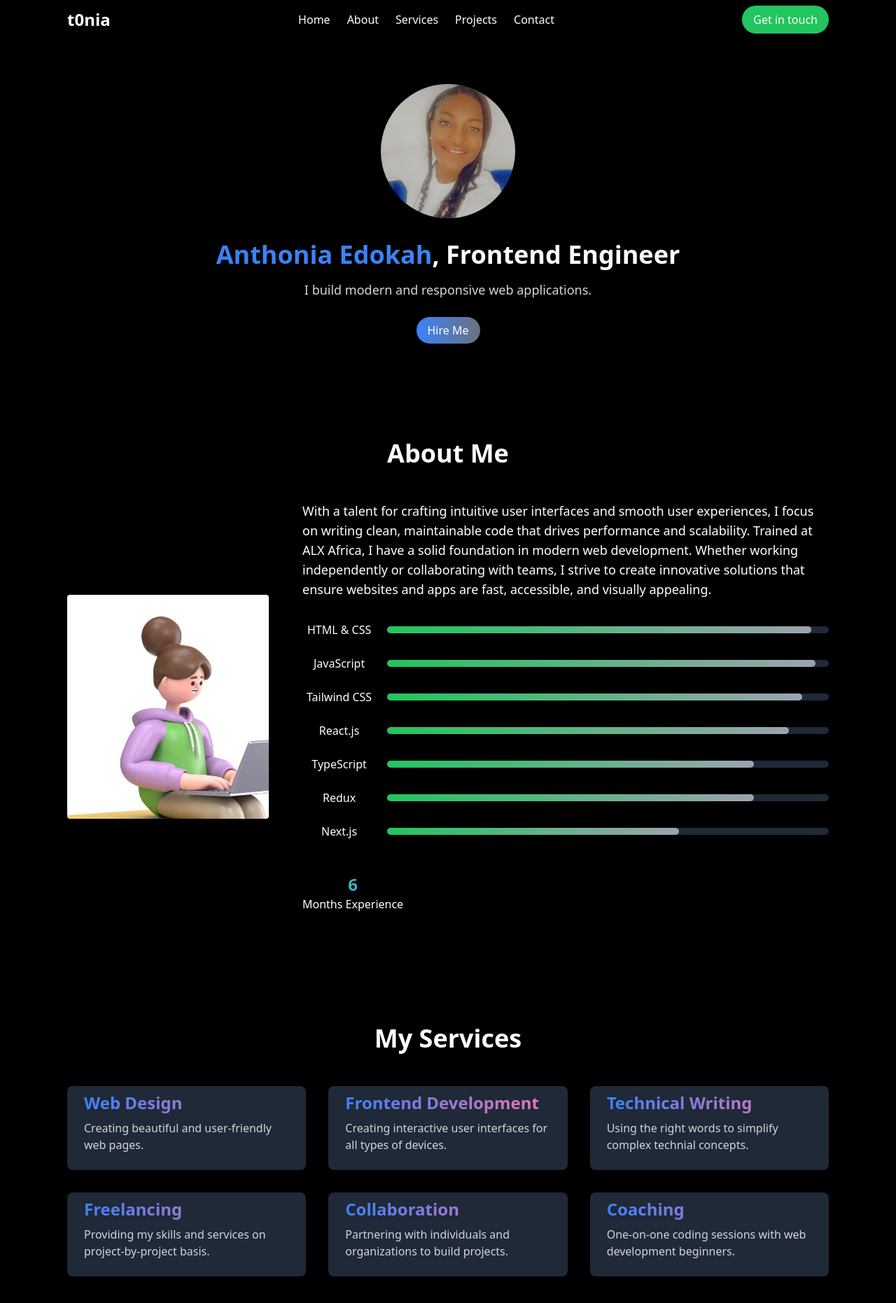
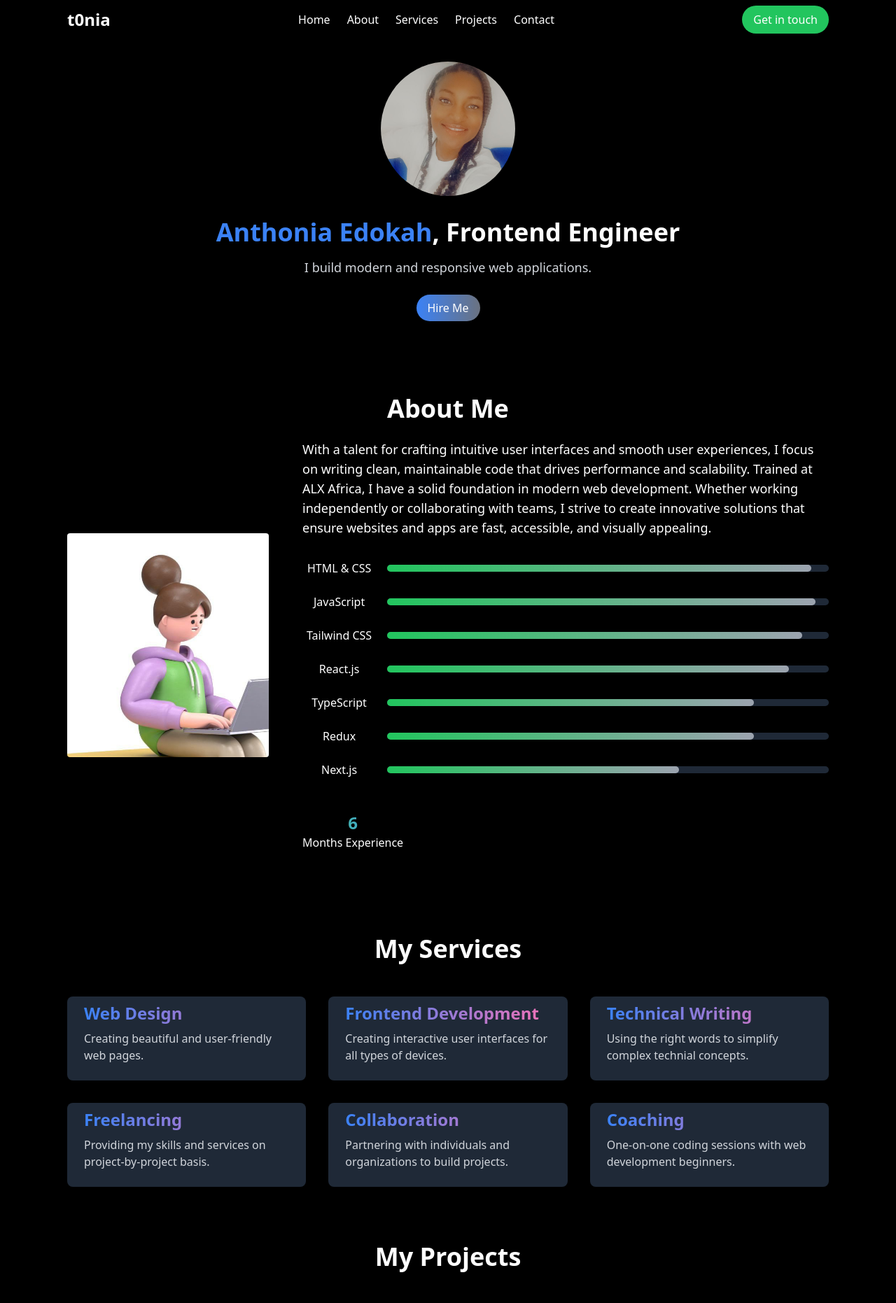
Before and after one commit to T0nia/t0nia-portfolio, a React (Vite) app: page / in a window 1280 px wide. Shown: the top 1862 px of the page at 70% size. Built offline with nearby package versions, Linux system fonts and the light colour scheme.

Commit message:
spaced the components

```diff
--- a/src/components/About.jsx
+++ b/src/components/About.jsx
@@ -6,7 +6,7 @@ const About = () => {
   return (
     <div className="bg-black text-white py-20" id="about">
       <div className="container mx-auto px-8 md:px-16 lg:px-24">
-        <h2 className="text-4xl font-bold text-center mb-12">About Me</h2>
+        <h2 className="text-4xl font-bold text-center mb-6">About Me</h2>
         <div className="flex flex-col lg:flex-row items-center lg:space-x-12">
           <img
             src={AbtImg}
--- a/src/components/Home.jsx
+++ b/src/components/Home.jsx
@@ -4,7 +4,7 @@ import HeroImg from '../assets/Hero-img.jpg';
 
 const Home = () => {
   return (
-    <div id='home' className='bg-black text-white text-center py-16'>
+    <div id='home' className='bg-black text-white text-center py-8'>
       <img
         src={HeroImg}
         alt="my_image"
--- a/src/components/Services.jsx
+++ b/src/components/Services.jsx
@@ -36,7 +36,7 @@ const services = [
 
 const Service = () => {
   return (
-    <div className="bg-black text-white py-20" id="service">
+    <div className="bg-black text-white py-10" id="service">
       <div className="container mx-auto px-8 md:px-16 lg:px-24">
         <h2 className="text-4xl font-bold text-center mb-12">My Services</h2>
         <div className="grid grid-cols-1 md:grid-cols-2 lg:grid-cols-3 gap-8">
```
